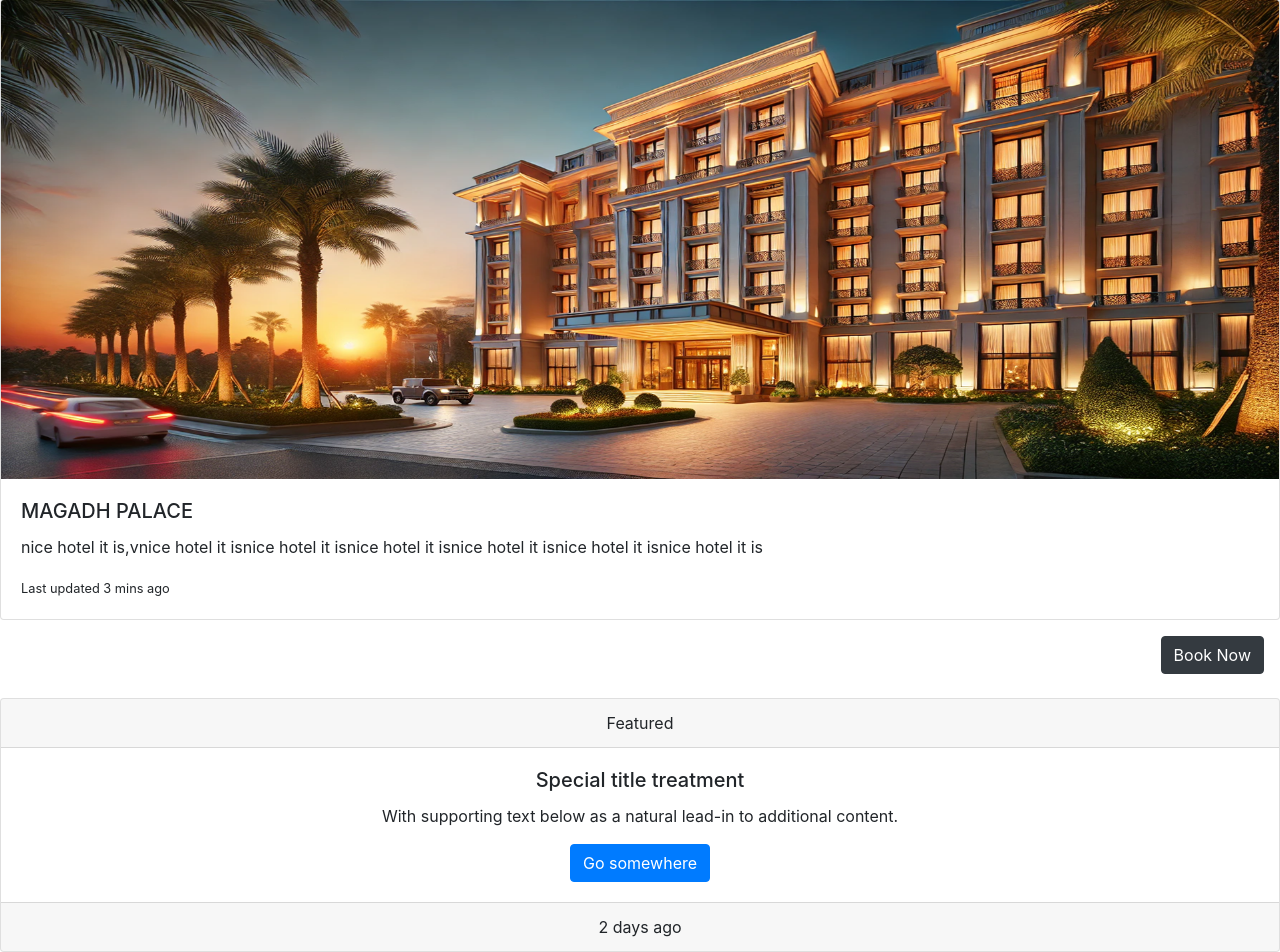
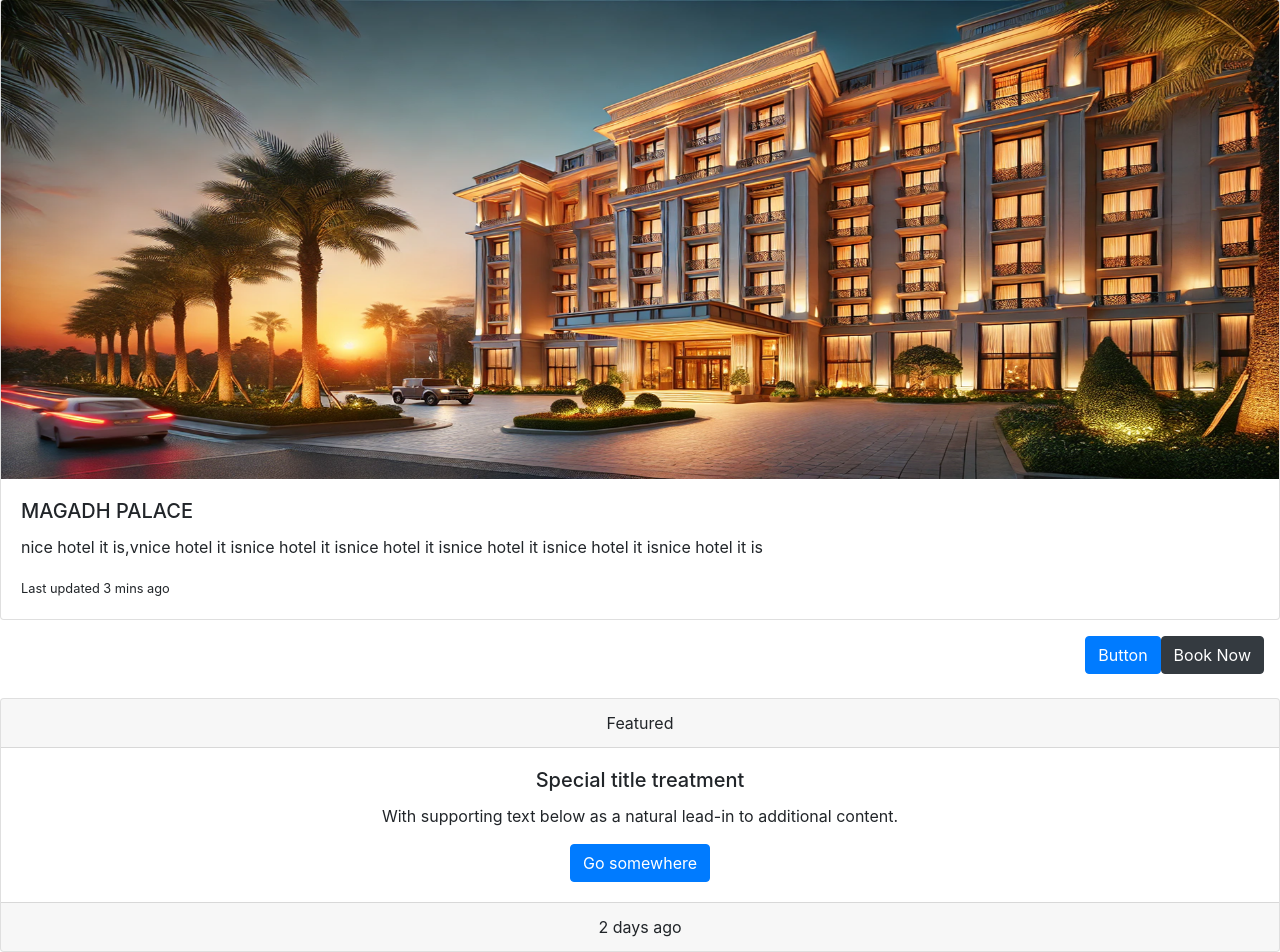
Before and after one commit to Musharraf551/robyse, a Django app: page /instance/1/ in a window 1280 px wide. Shown: the part 57-1009 px from the top of the page. Run offline with Django 5.2, Linux system fonts and the light colour scheme; data comes from the database, SQL or seed files in the repository; both versions use the stored data as it was after the commit; some libraries are stand-ins or nearby versions.

Commit message:
created a button in instance_detail page to navigate to feedback

```diff
--- a/templates/instance_detail.html
+++ b/templates/instance_detail.html
@@ -14,7 +14,9 @@
         </div>
         <div >
             <div class="d-grid gap-2 d-md-flex justify-content-md-end">
-                <!-- <button class="btn btn-primary me-md-2" type="button">Button</button> -->
+                <a href="{% url 'feedback' instance.pk %}">
+                <button class="btn btn-primary me-md-2" type="button">Button</button>
+                </a>
                 <a href="{% url 'booking' instance.pk %}">
                     <button class="btn btn-dark" type="button">Book Now</button>&emsp;
                 </a>
```
Also changed, not shown: app/migrations/0006_review.py (added), db.sqlite3, templates/feedback_form.html (renamed from feedback_form.html).
